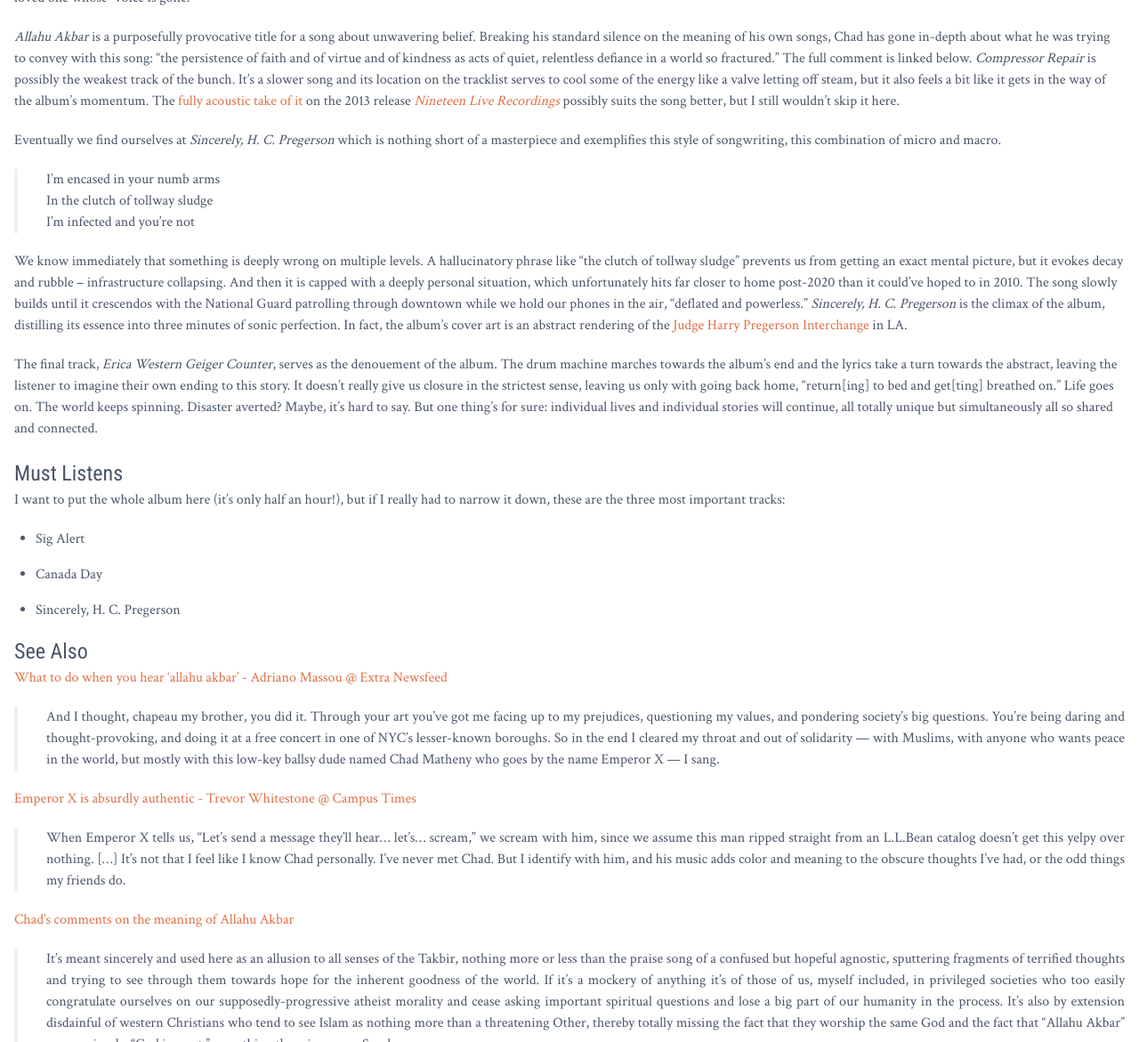
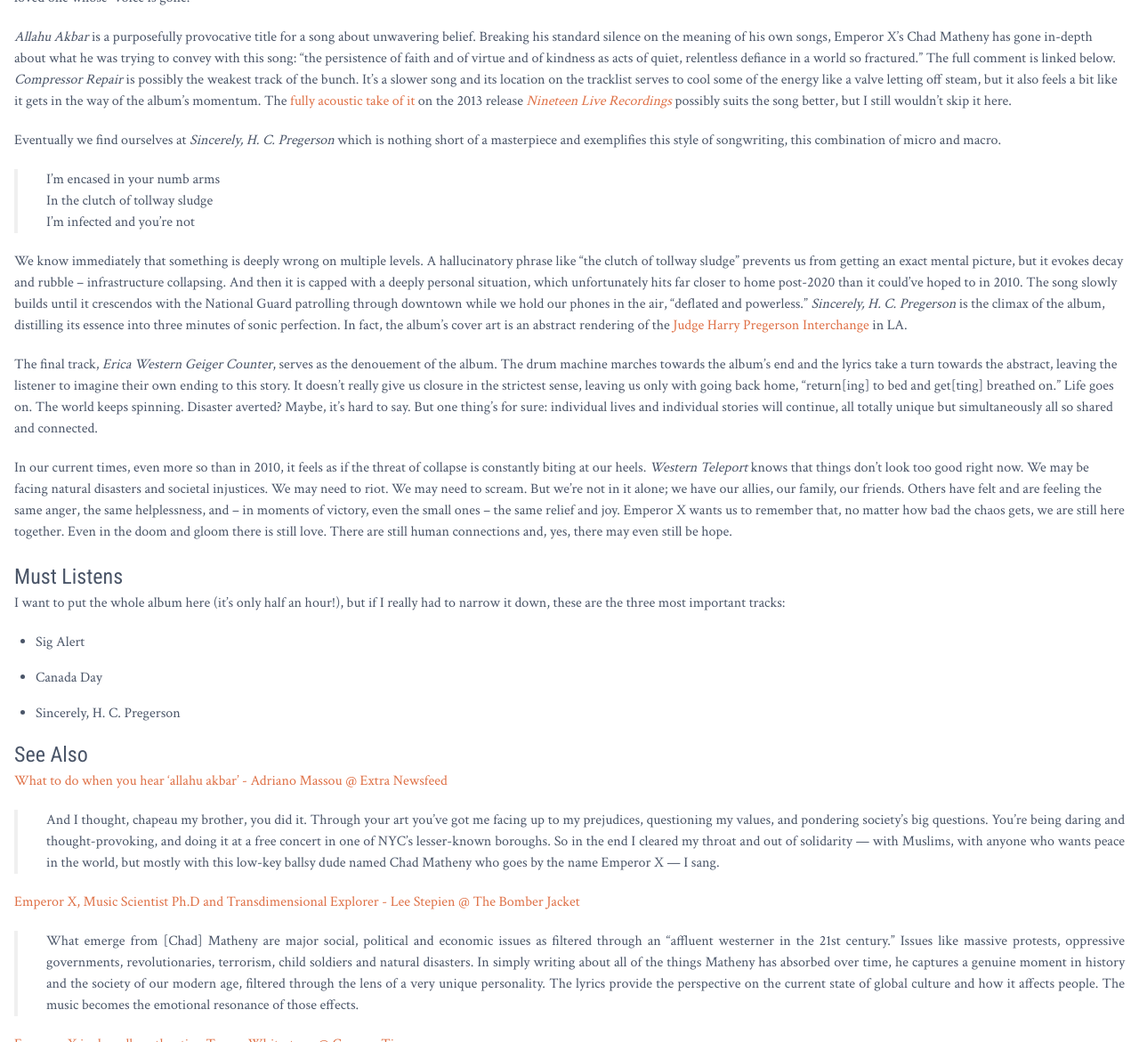
Before and after one commit to growlitheharpo/musical-robot, a Jekyll site: the page built from _posts/2021-7-18-western-teleport.md, in a window 1280 px wide and 1400 px high, scrolled down 788 px, cut to the strip 229-1400 px from the top of the window. Shown: the whole strip at 89% size. Built offline with Jekyll 4.4.1, drawn with Linux system fonts in a browser that asks for light colours; nearby versions of some CDN libraries; some of the changed text lies outside the part shown.

Commit message:
More edits

```diff
--- a/_posts/2021-7-18-western-teleport.md
+++ b/_posts/2021-7-18-western-teleport.md
@@ -26,7 +26,7 @@ In *Sig Alert*, the chaos begins to unfold. The aggressive, jangling, syncopated
 
 The next few tracks proceed in kind (not to imply they ever become boring or "samey" because that is certainly not the case). *Canada Day* was my initial introduction to this album (and artist), ironically probably sometime around Canada Day 2017. It finds us smashing ticket counter windows and running from the cops. By the end, we are screaming because they are draining the lakes and turning our fountains off. *A Violent Translation of the Concordia Headscarp* and *The Magnetic Media Storage Practices of Rural Pakistan* are both very short songs with very long titles, and they continue this pattern of massive events contrasted with the intimately personal. Landslides, poverty, bent kickstands, roof collapses, friends with tuberculosis, natural disasters - and an elderly loved one whose "voice is gone."
 
-*Allahu Akbar* is a purposefully provocative title for a song about unwavering belief. Breaking his standard silence on the meaning of his own songs, Chad has gone in-depth about what he was trying to convey with this song: "the persistence of faith and of virtue and of kindness as acts of quiet, relentless defiance in a world so fractured." The full comment is linked below. *Compressor Repair* is possibly the weakest track of the bunch. It's a slower song and its location on the tracklist serves to cool some of the energy like a valve letting off steam, but it also feels a bit like it gets in the way of the album's momentum. The [fully acoustic take of it](https://emperorx.bandcamp.com/track/compressor-repair-live-at-a-farmhouse-in-rural-massachusetts) on the 2013 release [*Nineteen Live Recordings*](https://emperorx.bandcamp.com/album/nineteen-live-recordings) possibly suits the song better, but I still wouldn't skip it here.
+*Allahu Akbar* is a purposefully provocative title for a song about unwavering belief. Breaking his standard silence on the meaning of his own songs, Emperor X's Chad Matheny has gone in-depth about what he was trying to convey with this song: "the persistence of faith and of virtue and of kindness as acts of quiet, relentless defiance in a world so fractured." The full comment is linked below. *Compressor Repair* is possibly the weakest track of the bunch. It's a slower song and its location on the tracklist serves to cool some of the energy like a valve letting off steam, but it also feels a bit like it gets in the way of the album's momentum. The [fully acoustic take of it](https://emperorx.bandcamp.com/track/compressor-repair-live-at-a-farmhouse-in-rural-massachusetts) on the 2013 release [*Nineteen Live Recordings*](https://emperorx.bandcamp.com/album/nineteen-live-recordings) possibly suits the song better, but I still wouldn't skip it here.
 
 Eventually we find ourselves at *Sincerely, H. C. Pregerson* which is nothing short of a masterpiece and exemplifies this style of songwriting, this combination of micro and macro.
 
@@ -37,6 +37,8 @@ Eventually we find ourselves at *Sincerely, H. C. Pregerson* which is nothing sh
 We know immediately that something is deeply wrong on multiple levels. A hallucinatory phrase like "the clutch of tollway sludge" prevents us from getting an exact mental picture, but it evokes decay and rubble -- infrastructure collapsing. And then it is capped with a deeply personal situation, which unfortunately hits far closer to home post-2020 than it could've hoped to in 2010. The song slowly builds until it crescendos with the National Guard patrolling through downtown while we hold our phones in the air, "deflated and powerless." *Sincerely, H. C. Pregerson* is the climax of the album, distilling its essence into three minutes of sonic perfection. In fact, the album's cover art is an abstract rendering of the [Judge Harry Pregerson Interchange](https://en.wikipedia.org/wiki/Judge_Harry_Pregerson_Interchange) in LA.
 
 The final track, *Erica Western Geiger Counter*, serves as the denouement of the album. The drum machine marches towards the album's end and the lyrics take a turn towards the abstract, leaving the listener to imagine their own ending to this story. It doesn't really give us closure in the strictest sense, leaving us only with going back home, "return[ing] to bed and get[ting] breathed on." Life goes on. The world keeps spinning. Disaster averted? Maybe, it's hard to say. But one thing's for sure: individual lives and individual stories will continue, all totally unique but simultaneously all so shared and connected.
+
+In our current times, even more so than in 2010, it feels as if the threat of collapse is constantly biting at our heels. *Western Teleport* knows that things don't look too good right now. We may be facing natural disasters and societal injustices. We may need to riot. We may need to scream. But we're not in it alone; we have our allies, our family, our friends. Others have felt and are feeling the same anger, the same helplessness, and -- in moments of victory, even the small ones -- the same relief and joy. Emperor X wants us to remember that, no matter how bad the chaos gets, we are still here together. Even in the doom and gloom there is still love. There are still human connections and, yes, there may even still be hope.
 
 ## Must Listens
 
@@ -51,8 +53,11 @@ I want to put the whole album here (it's only half an hour!), but if I really ha
 [What to do when you hear ‘allahu akbar' - Adriano Massou @ Extra Newsfeed](https://extranewsfeed.com/allahu-akbar-nyc-new-york-islamophobia-4d80156f94ea)
 > And I thought, chapeau my brother, you did it. Through your art you've got me facing up to my prejudices, questioning my values, and pondering society's big questions. You're being daring and thought-provoking, and doing it at a free concert in one of NYC's lesser-known boroughs. So in the end I cleared my throat and out of solidarity — with Muslims, with anyone who wants peace in the world, but mostly with this low-key ballsy dude named Chad Matheny who goes by the name Emperor X — I sang.
 
+[Emperor X, Music Scientist Ph.D and Transdimensional Explorer - Lee Stepien @ The Bomber Jacket](https://web.archive.org/web/20120807161648/http://mangonebula.blogspot.com/2012/02/emperor-x-music-scientist-phd-and.html)
+> What emerge from [Chad] Matheny are major social, political and economic issues as filtered through an "affluent westerner in the 21st century." Issues like massive protests, oppressive governments, revolutionaries, terrorism, child soldiers and natural disasters. In simply writing about all of the things Matheny has absorbed over time, he captures a genuine moment in history and the society of our modern age, filtered through the lens of a very unique personality. The lyrics provide the perspective on the current state of global culture and how it affects people. The music becomes the emotional resonance of those effects.
+
 [Emperor X is absurdly authentic - Trevor Whitestone @ Campus Times](https://web.archive.org/web/20200114204731/http://www.campustimes.org/2019/02/17/emperor-x-is-absurdly-authentic/)
 > When Emperor X tells us, "Let's send a message they'll hear... let's... scream," we scream with him, since we assume this man ripped straight from an L.L.Bean catalog doesn't get this yelpy over nothing. [...] It's not that I feel like I know Chad personally. I've never met Chad. But I identify with him, and his music adds color and meaning to the obscure thoughts I've had, or the odd things my friends do.
 
-[Chad's comments on the meaning of Allahu Akbar](https://www.youtube.com/watch?v=5sggvbhJkaY&lc=UghvNsGvqN6czHgCoAEC)
+[Emperor X's Chad Matheny's comments on the meaning of Allahu Akbar](https://www.youtube.com/watch?v=5sggvbhJkaY&lc=UghvNsGvqN6czHgCoAEC)
 > It's meant sincerely and used here as an allusion to all senses of the Takbir, nothing more or less than the praise song of a confused but hopeful agnostic, sputtering fragments of terrified thoughts and trying to see through them towards hope for the inherent goodness of the world. If it's a mockery of anything it's of those of us, myself included, in privileged societies who too easily congratulate ourselves on our supposedly-progressive atheist morality and cease asking important spiritual questions and lose a big part of our humanity in the process. It's also by extension disdainful of western Christians who tend to see Islam as nothing more than a threatening Other, thereby totally missing the fact that they worship the same God and the fact that "Allahu Akbar" means, simply, "God is great," something they sing every Sunday.
```
